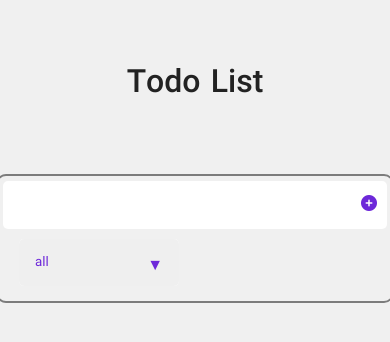
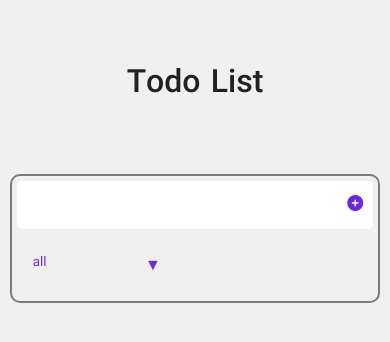
Before and after one commit to Ghasemifard/js-todo-list, a plain HTML site: page index.html in a window 390 px wide. Drawn offline with Linux system fonts and the light colour scheme.

Commit message:
fix some responsive bug

```diff
--- a/style.css
+++ b/style.css
@@ -41,18 +41,18 @@ header{
     border: 2px solid var(--mainGray);
     border-radius: 10px;
     margin: 5px 5px;
+    width: 700px;
 }
 .form-container{
     display: flex;
     padding: 5px;
-    flex-wrap: wrap;
 }
 .todo-continer{
-    min-width: 20rem;
+    /* min-width: 20rem; */
     padding: 5px;
 }
 form{
-    width: 24rem;
+    width: 100%;
     background-color:var(--mainWhite);
     display: flex;
     justify-content: space-between;
@@ -83,7 +83,7 @@ form button:hover{
     background-color: var(--primaryColor);
 }
 .todo{
-    max-width: 24rem;
+    max-width: 25rem;
     background-color: var(--secondrayColor);
     display: flex;
     justify-content: space-between;
@@ -123,11 +123,6 @@ select{
     color: var(--primaryColor);
     border-radius: 5px;
 }
-@media only screen and (max-width: 583px) {
-    .select{
-        margin-top: 10px;
-    }
-  }
 .select{
     margin-left: 1rem;
     background-color: #fff;
@@ -146,3 +141,15 @@ select{
     color: var(--primaryColor);
     pointer-events: none;
 }
+@media only screen and (max-width: 720px) {
+    .container{
+        width: 95%;
+    }
+    .form-container{
+        flex-wrap: wrap;
+    }
+    .select{
+        margin-top: 10px;
+        margin-left: unset;
+    }
+  }
```
